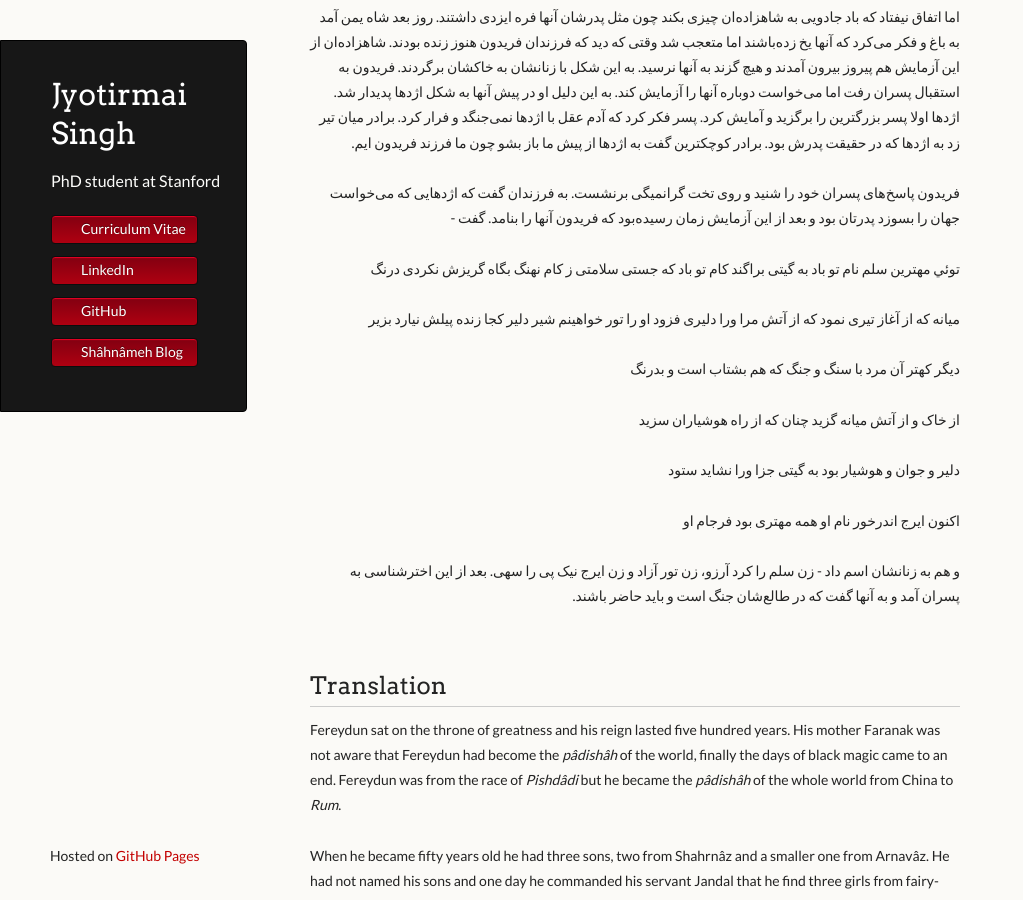
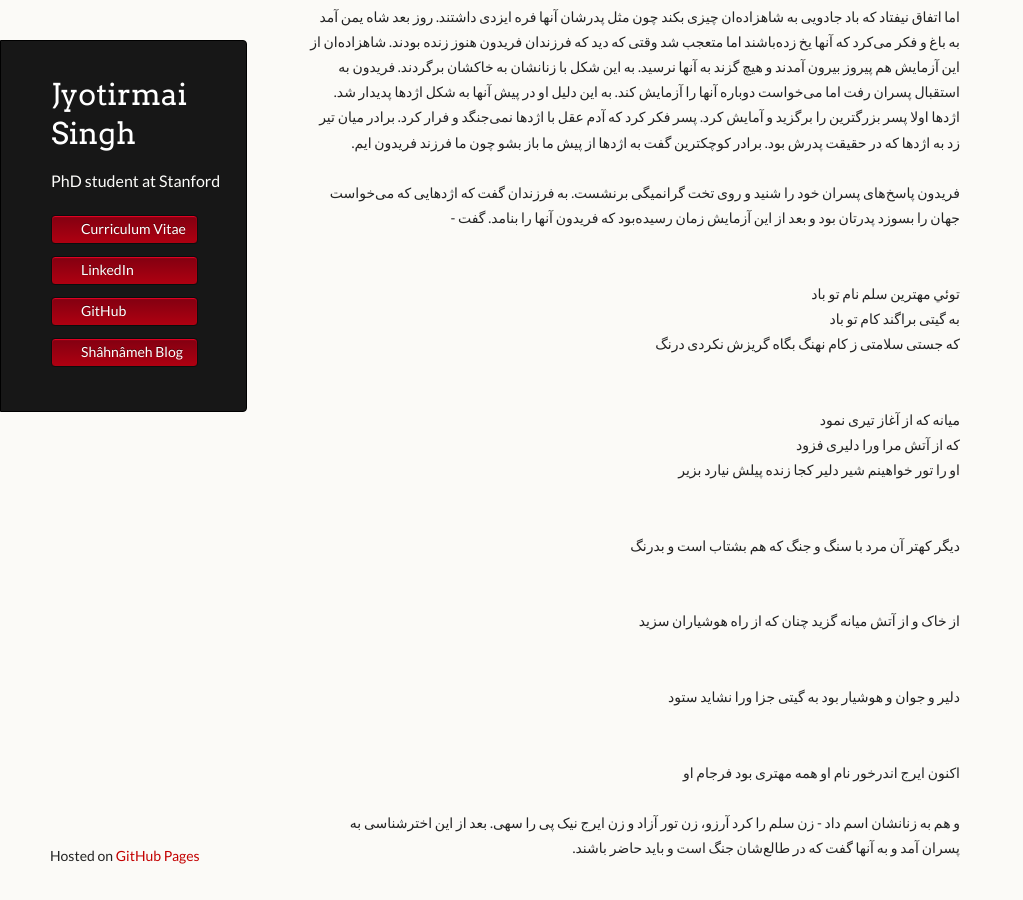
Before and after one commit to joe-singh/joe-singh.github.io, a Jekyll site: the page built from shahnameh/panjom.md, in a window 1280 px wide and 900 px high, scrolled down 943 px. Shown: the whole window, without its empty margins (0-1023 px from the left). Built offline with Jekyll 4.4.1, drawn with Linux system fonts in a browser that asks for light colours; our own code applies the rules of GitHub Pages for plain Markdown files.

Commit message:
Fix html errorS

```diff
--- a/shahnameh/panjom.md
+++ b/shahnameh/panjom.md
@@ -30,31 +30,31 @@
 فریدون پاسخ‌های پسران خود را شنید و روی تخت گرانمیگی برنشست. به فرزندان گفت که اژدهایی که می‌خواست جهان را بسوزد پدرتان بود و بعد از این آزمایش زمان رسیده‌بود که فریدون آنها را بنامد. گفت -
 <br>
 <br>
-توئي مهترین سلم نام تو باد
-به گیتی براگند کام تو باد
-که جستی سلامتی ز کام نهنگ
+<br>توئي مهترین سلم نام تو باد
+<br>به گیتی براگند کام تو باد
+<br>که جستی سلامتی ز کام نهنگ
 بگاه گریزش نکردی درنگ
 <br>
 <br>
-میانه که از آغاز تیری نمود
-که از آتش مرا ورا دلیری فزود
-او را تور خواهینم شیر دلیر
+<br>میانه که از آغاز تیری نمود
+<br>که از آتش مرا ورا دلیری فزود
+<br>او را تور خواهینم شیر دلیر
 کجا زنده پیلش نیارد بزیر
 <br>
 <br>
-دیگر کهتر آن مرد با سنگ و جنگ
+<br>دیگر کهتر آن مرد با سنگ و جنگ
 که هم بشتاب است و بدرنگ
 <br>
 <br>
-از خاک و از آتش میانه گزید
+<br>از خاک و از آتش میانه گزید
 چنان که از راه هوشیاران سزید
 <br>
 <br>
-دلیر و جوان و هوشیار بود
+<br>دلیر و جوان و هوشیار بود
 به گیتی جزا ورا نشاید ستود
 <br>
 <br>
-اکنون ایرج اندرخور نام او
+<br>اکنون ایرج اندرخور نام او
 همه مهتری بود فرجام او
 <br>
 <br>
```
